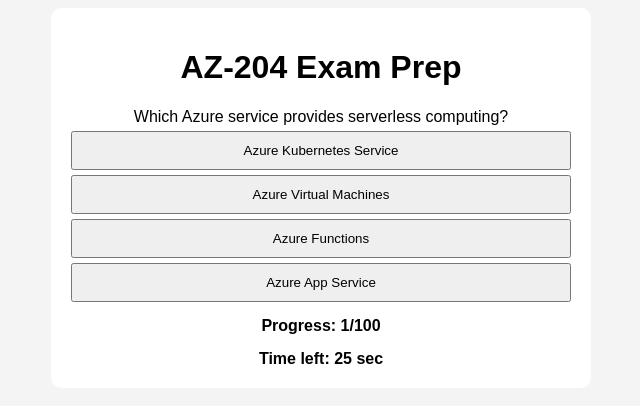
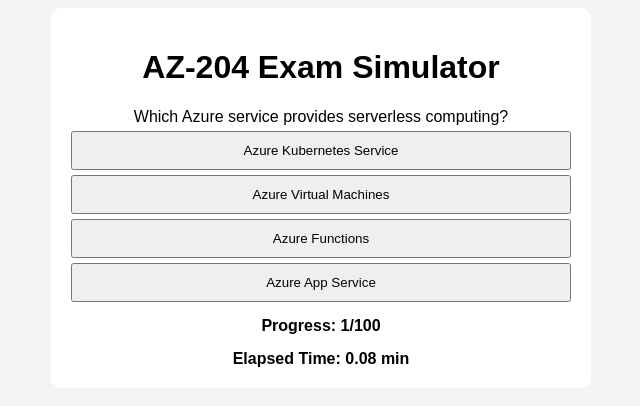
Before and after one commit to GarbyX/microsoft-az-204-cert-quiz, a plain HTML site: page az-204-quiz-2/quiz-with-review-and-exp-live.html in a window 1280 px wide. Shown: the whole page, without its empty margins (319-959 px from the left). Drawn offline with Linux system fonts and the light colour scheme.

Commit message:
✅ Cumulative Timer: Runs continuously through all 100 questions, just like the real exam. ✅ Instant Feedback: See green for correct, red for incorrect, plus explanations after each click. ✅ Full Exam Experience: No skipping! You must answer before moving to the next question.

```diff
--- a/az-204-quiz-2/quiz-with-review-and-exp-live.html
+++ b/az-204-quiz-2/quiz-with-review-and-exp-live.html
@@ -3,7 +3,7 @@
 <head>
     <meta charset="UTF-8">
     <meta name="viewport" content="width=device-width, initial-scale=1.0">
-    <title>AZ-204 Exam Prep</title>
+    <title>AZ-204 Exam Simulator</title>
     <style>
         body {
             font-family: Arial, sans-serif;
@@ -43,12 +43,12 @@
 </head>
 <body>
     <div class="quiz-container">
-        <h1>AZ-204 Exam Prep</h1>
+        <h1>AZ-204 Exam Simulator</h1>
         <div id="question-container"></div>
         <div id="options-container"></div>
         <button id="next-btn" style="display: none;">Next</button>
         <div id="progress">Progress: <span id="progress-count">0</span>/100</div>
-        <div id="timer">Time left: <span id="time-left">30</span> sec</div>
+        <div id="timer">Elapsed Time: <span id="time-left">0</span> min</div>
     </div>
 
     <script>
@@ -61,20 +61,17 @@
 
         let currentQuestionIndex = 0;
         let score = 0;
-        let timeLeft = 30;
+        let timeElapsed = 0;
         let timer;
 
+        function startTimer() {
+            timer = setInterval(() => {
+                timeElapsed++;
+                document.getElementById("time-left").textContent = (timeElapsed / 60).toFixed(2);
+            }, 1000);
+        }
+
         function loadQuestion() {
-            clearInterval(timer);
-            timeLeft = 30;
-            document.getElementById("time-left").textContent = timeLeft;
-
-            timer = setInterval(() => {
-                timeLeft--;
-                document.getElementById("time-left").textContent = timeLeft;
-                if (timeLeft === 0) nextQuestion();
-            }, 1000);
-
             document.getElementById("question-container").textContent = questions[currentQuestionIndex].question;
             const optionsContainer = document.getElementById("options-container");
             optionsContainer.innerHTML = "";
@@ -111,7 +108,7 @@
                 loadQuestion();
             } else {
                 clearInterval(timer);
-                document.getElementById("question-container").textContent = `Quiz Complete! Your score: ${score}/${questions.length}`;
+                document.getElementById("question-container").textContent = `Exam Complete! Your score: ${score}/${questions.length}`;
                 document.getElementById("options-container").innerHTML = "";
                 document.getElementById("progress").style.display = "none";
                 document.getElementById("timer").style.display = "none";
@@ -120,6 +117,7 @@
         }
 
         document.getElementById("next-btn").addEventListener("click", nextQuestion);
+        startTimer();
         loadQuestion();
     </script>
 </body>
```
